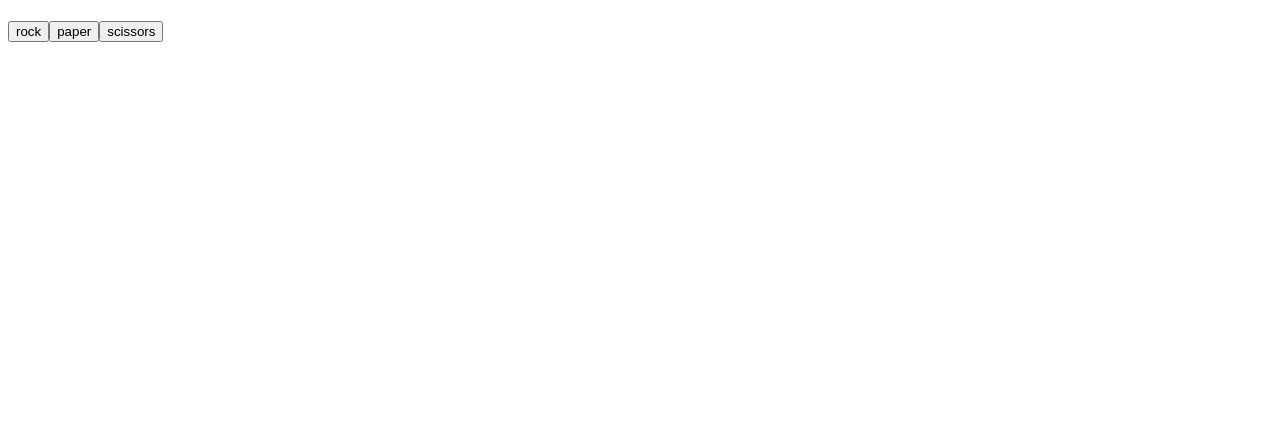
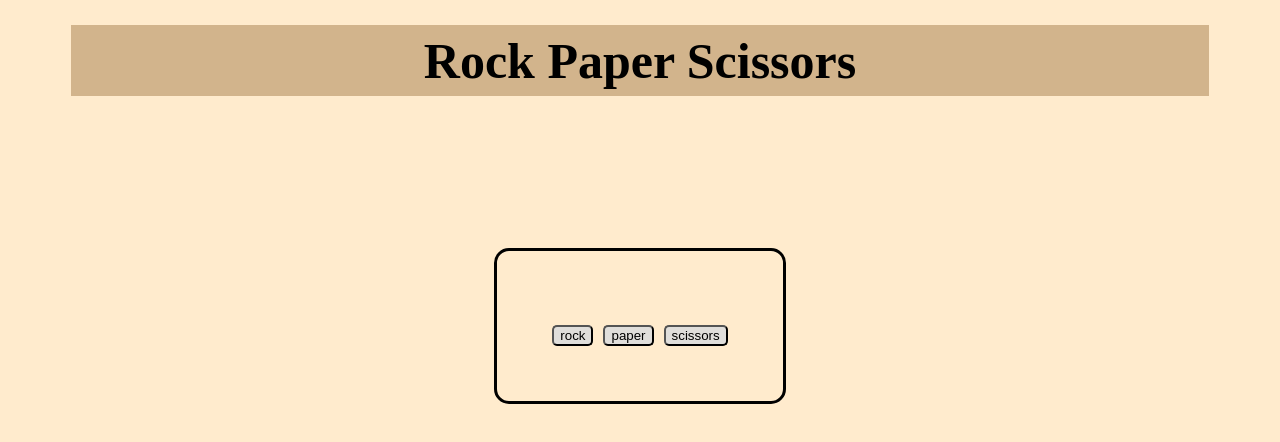
Before and after one commit to Sebascrab/Rock-Paper-Scissors, a plain HTML site: page index.html in a window 1280 px wide. Drawn offline with Linux system fonts and the light colour scheme.

Commit message:
added some styling

```diff
--- /dev/null
+++ b/assets/css/style.css
@@ -0,0 +1,37 @@
+
+
+* {
+    background-color: blanchedalmond;
+}
+
+.title {
+    display: flex;
+    justify-content: center;
+    font-size: 50px;
+    font-weight: 800;
+    background-color: tan;
+    padding: 0.5%;
+    margin: 2% 5%;
+}
+
+.game-box {
+    display: flex;
+    justify-content: center;
+    align-items: center;
+
+}
+
+#game {
+    border: solid;
+    border-radius: 15px;
+    padding: 50px;
+    margin-top: 10%;
+
+}
+
+button {
+    border-radius: 5px;
+    margin: 5px;
+    background-color: rgba(221, 221, 221, 0.9);
+
+}
--- a/js/index.js
+++ b/assets/js/index.js
@@ -1,8 +1,8 @@
 
 
-const userChoiceDisplay = document.createElement('h1');
-const copmuterChoiceDisplay = document.createElement('h1');
-const resultDisplay = document.createElement('h1');
+const userChoiceDisplay = document.createElement('h2');
+const copmuterChoiceDisplay = document.createElement('h2');
+const resultDisplay = document.createElement('h2');
 
 // displays the new elements in the HTML
 const gameSpace = document.getElementById('game');
--- a/index.html
+++ b/index.html
@@ -5,9 +5,17 @@
     <meta http-equiv="X-UA-Compatible" content="IE=edge">
     <meta name="viewport" content="width=device-width, initial-scale=1.0">
     <title>Rock Paper Scissors</title>
+    <link rel="stylesheet" href="./assets/css/style.css">
 </head>
 <body>
-    <div id="game"></div>
-    <script src="./js/index.js" charset="utf-8"></script>
+
+    <header class="title">Rock Paper Scissors</header>
+    <div class="game-box">
+        <div id="game"></div>
+    </div>
+
+
+
+    <script src="./assets/js/index.js" charset="utf-8"></script>
 </body>
 </html>
```
